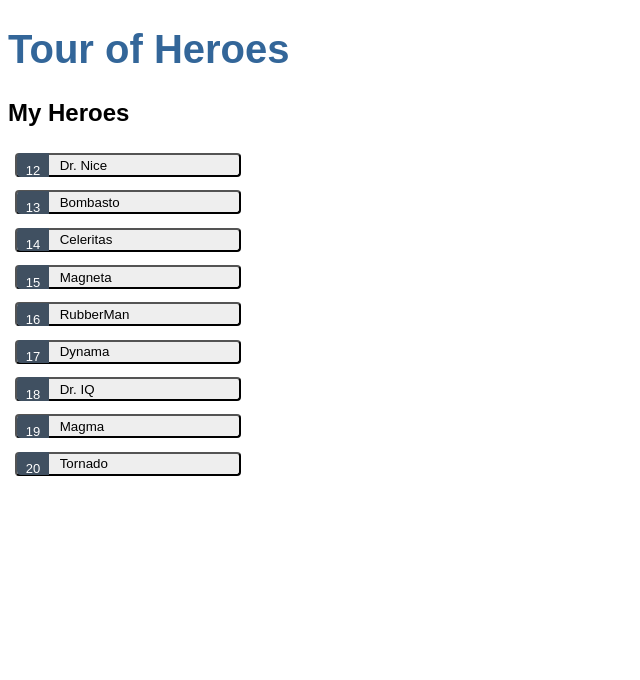
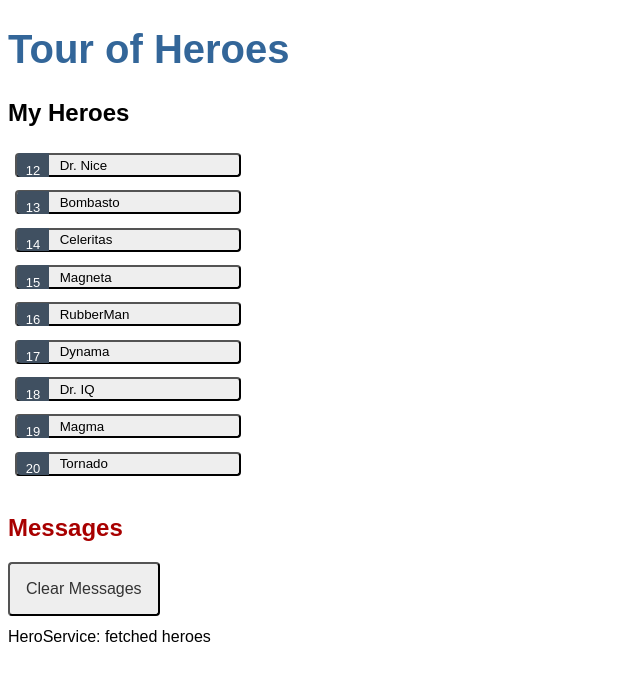
Before and after one commit to yehudalehrfield/angular-tour-of-heroes, an Angular app: page / in a window 1280 px wide. Shown: the top 680 px of the page, without its empty margins (0-640 px from the left). Built offline with nearby package versions, Linux system fonts and the light colour scheme.

Commit message:
add messages using service and DI

```diff
--- a/src/app/app.component.html
+++ b/src/app/app.component.html
@@ -1,2 +1,3 @@
 <h1>{{ title }}</h1>
 <app-heroes></app-heroes>
+<app-messages></app-messages>
--- a/src/app/app.module.ts
+++ b/src/app/app.module.ts
@@ -5,9 +5,10 @@
 import { AppComponent } from './app.component';
 import { HeroesComponent } from './heroes/heroes.component';
 import { HeroDetailsComponent } from './hero-details/hero-details.component';
+import { MessagesComponent } from './messages/messages.component';
 
 @NgModule({
-  declarations: [AppComponent, HeroesComponent, HeroDetailsComponent],
+  declarations: [AppComponent, HeroesComponent, HeroDetailsComponent, MessagesComponent],
   imports: [BrowserModule, FormsModule],
   providers: [],
   bootstrap: [AppComponent],
--- a/src/app/hero.service.ts
+++ b/src/app/hero.service.ts
@@ -1,6 +1,7 @@
 import { Injectable } from '@angular/core';
 import { Observable, of } from 'rxjs';
 
+import { MessageService } from './message.service';
 import { Hero } from './hero';
 import { HEROES } from './mock-heroes';
 
@@ -8,9 +9,10 @@
   providedIn: 'root',
 })
 export class HeroService {
-  constructor() {}
+  constructor(private messageService: MessageService) {}
   getHeroes(): Observable<Hero[]> {
     const heroes = of(HEROES);
+    this.messageService.add('HeroService: fetched heroes');
     return heroes;
   }
 }
--- a/src/app/heroes/heroes.component.ts
+++ b/src/app/heroes/heroes.component.ts
@@ -1,8 +1,8 @@
 import { Component } from '@angular/core';
 
 import { Hero } from '../hero';
-// import { HEROES } from '../mock-heroes';
 import { HeroService } from '../hero.service';
+import { MessageService } from '../message.service';
 
 @Component({
   selector: 'app-heroes',
@@ -10,15 +10,24 @@
   styleUrls: ['./heroes.component.css'],
 })
 export class HeroesComponent {
-  constructor(private heroService: HeroService) {}
+  constructor(
+    private heroService: HeroService,
+    private messageService: MessageService
+  ) {}
+
   heroes: Hero[] = [];
+
   selectedHero?: Hero;
+
   getHeroes(): void {
     this.heroService.getHeroes().subscribe((heroes) => (this.heroes = heroes));
   }
+
   onSelect(hero: Hero): void {
     this.selectedHero = hero;
+    this.messageService.add(`HeroesComponent: Selected hero id=${hero.id}`);
   }
+
   ngOnInit(): void {
     this.getHeroes();
   }
--- /dev/null
+++ b/src/app/message.service.ts
@@ -0,0 +1,16 @@
+import { Injectable } from '@angular/core';
+
+@Injectable({
+  providedIn: 'root',
+})
+export class MessageService {
+  constructor() {}
+  messages: string[] = [];
+
+  add(message: string) {
+    this.messages.push(message);
+  }
+  clear() {
+    this.messages = [];
+  }
+}
--- /dev/null
+++ b/src/app/messages/messages.component.css
@@ -0,0 +1,18 @@
+h2 {
+  color:#A80000;
+  font-family: Arial, Helvetica, sans-serif;
+  font-weight: ligher;
+}
+
+.clear{
+  color:#333;
+  background-color: #eee;
+  margin-bottom: 12px;
+  padding: 1rem;
+  border-radius: 4px;
+  font-size: 1rem;
+}
+.clear:hover{
+  color:white;
+  background-color: #42545C;
+}
--- /dev/null
+++ b/src/app/messages/messages.component.html
@@ -0,0 +1,7 @@
+<div *ngIf="messageService.messages.length">
+  <h2>Messages</h2>
+  <button type="button" class="clear" (click)="messageService.clear()">
+    Clear Messages
+  </button>
+  <div *ngFor="let message of messageService.messages">{{ message }}</div>
+</div>
```
Also changed, not shown: src/app/messages/messages.component.ts (added, +11 -0 lines), 2 other files (tests, documents, lock files or other folders).
